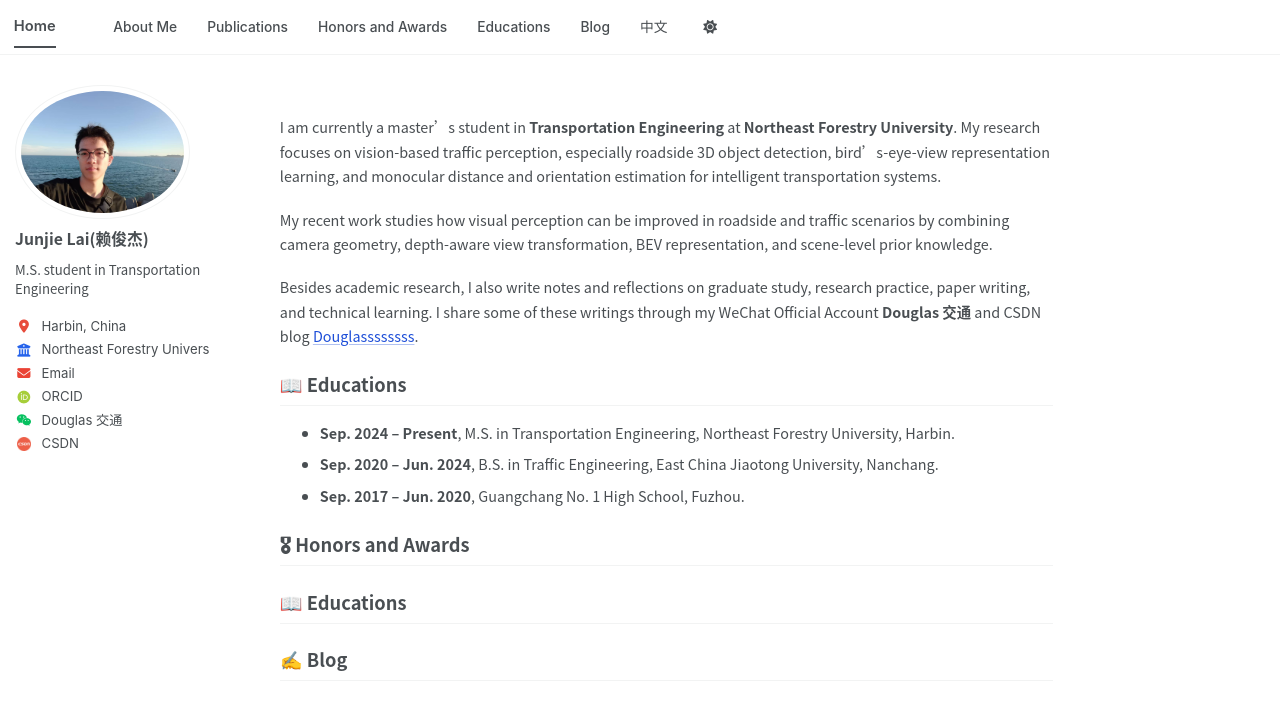
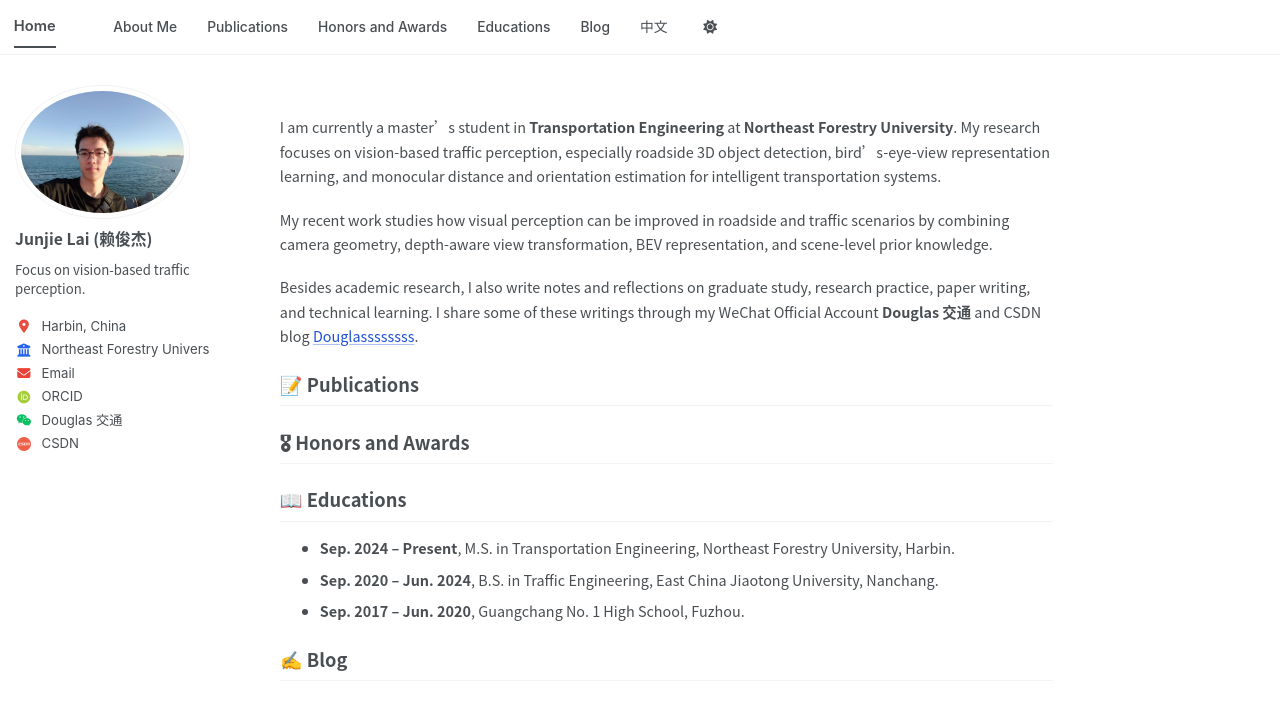
Before and after one commit to Douglassssss/Douglassssss.github.io, a Jekyll site: the page built from _pages/about.md, in a window 1280 px wide. Shown: the top 720 px of the page. Built offline with Jekyll 4.4.1, drawn with Linux system fonts in a browser that asks for light colours; some web fonts are replaced; a script bundle is joined from its source files by our own code; library files that are not in the unit come from our copies.

Commit message:
Polish homepage style

```diff
--- a/_config.yml
+++ b/_config.yml
@@ -24,9 +24,9 @@ repository               : "Douglassssss/Douglassssss.github.io"
 author:
   # Biographic information
   avatar           : "profile.jpg"
-  name             : "Junjie Lai(赖俊杰)"
+  name             : "Junjie Lai (赖俊杰)"
   pronouns         : # example: "she/her"
-  bio              : "M.S. student in Transportation Engineering"
+  bio              : "Focus on vision-based traffic perception."
   location         : "Harbin, China"
   employer         : "Northeast Forestry University"
   uri              : # URL
@@ -38,7 +38,7 @@ author:
   googlescholar    : # "https://scholar.google.com/citations?user=PS_CX0AAAAAJ"
   inspire-hep      : # URL
   impactstory      : # URL
-  orcid            : "https://orcid.org/my-orcid?orcid=0009-0006-6013-1733"
+  orcid            : "https://orcid.org/0009-0006-6013-1733"
   semantic         : # URL
   ssrn             : # URL
   pubmed           : # "https://www.ncbi.nlm.nih.gov/pubmed/?term=john+snow"
--- a/_includes/author-profile.html
+++ b/_includes/author-profile.html
@@ -33,8 +33,14 @@
       {% if author.uri %}
         <li><a href="{{ author.uri }}"><i class="fas fa-fw fa-link icon-pad-right" aria-hidden="true"></i>{{ site.data.ui-text[site.locale].website_label | default: "Website" }}</a></li>
       {% endif %}
+
       {% if author.email %}
-        <li><a href="mailto:{{ author.email }}"><i class="fas fa-fw fa-envelope icon-pad-right" aria-hidden="true"></i>{{ site.data.ui-text[site.locale].email_label | default: "Email" }}</a></li>
+        <li>
+          <a href="mailto:{{ author.email }}">
+            <i class="fas fa-fw fa-envelope" aria-hidden="true"></i>
+            <span class="author-link-text">Email</span>
+          </a>
+        </li>
       {% endif %}
 
       <!-- Font Awesome and Academicons icons / Academic websites -->
@@ -53,9 +59,16 @@
       {% if author.impactstory %}
         <li><a href="{{ author.impactstory }}"><i class="ai ai-impactstory ai-fw icon-pad-right"></i>Impactstory</a></li>
       {% endif %}
+
       {% if author.orcid %}
-        <li><a href="{{ author.orcid }}"><i class="ai ai-orcid ai-fw icon-pad-right"></i>ORCID</a></li>
+        <li>
+          <a href="{{ author.orcid }}" target="_blank" rel="noopener noreferrer">
+            <i class="ai ai-orcid ai-fw" aria-hidden="true"></i>
+            <span class="author-link-text">ORCID</span>
+          </a>
+        </li>
       {% endif %}
+
       {% if author.pubmed %}
         <li><a href="{{ author.pubmed }}"><i class="ai ai-pubmed ai-fw icon-pad-right"></i>PubMed</a></li>
       {% endif %}
@@ -183,12 +196,13 @@
 
       {% if author.csdn %}
         <li>
-          <a href="{{ author.csdn }}" target="_blank" rel="noopener noreferrer" class="author-custom-link">
+          <a href="{{ author.csdn }}" target="_blank" rel="noopener noreferrer" class="author-csdn-link">
             <img src="{{ '/images/csdn.png' | relative_url }}" alt="CSDN" class="author-icon-img">
-            <span>CSDN</span>
+            <span class="author-link-text">CSDN</span>
           </a>
         </li>
       {% endif %}
+
     </ul>
   </div>
 </div>
--- a/_pages/about.md
+++ b/_pages/about.md
@@ -15,6 +15,10 @@ My recent work studies how visual perception can be improved in roadside and tra
 
 Besides academic research, I also write notes and reflections on graduate study, research practice, paper writing, and technical learning. I share some of these writings through my WeChat Official Account **Douglas 交通** and CSDN blog [Douglassssssss](https://blog.csdn.net/Douglassssssss).
 
+## 📝 Publications {#publications}
+
+## 🎖 Honors and Awards {#honors-and-awards}
+
 ## 📖 Educations {#educations}
 
 * **Sep. 2024 – Present**, M.S. in Transportation Engineering, Northeast Forestry University, Harbin.
@@ -22,8 +26,5 @@ Besides academic research, I also write notes and reflections on graduate study,
 * **Sep. 2017 – Jun. 2020**, Guangchang No. 1 High School, Fuzhou.
 
 
-## 🎖 Honors and Awards {#honors-and-awards}
-
-## 📖 Educations {#educations}
 
 ## ✍️ Blog {#blog}
```
Also changed, not shown: _pages/about-zh.md (+1 -1 lines).
